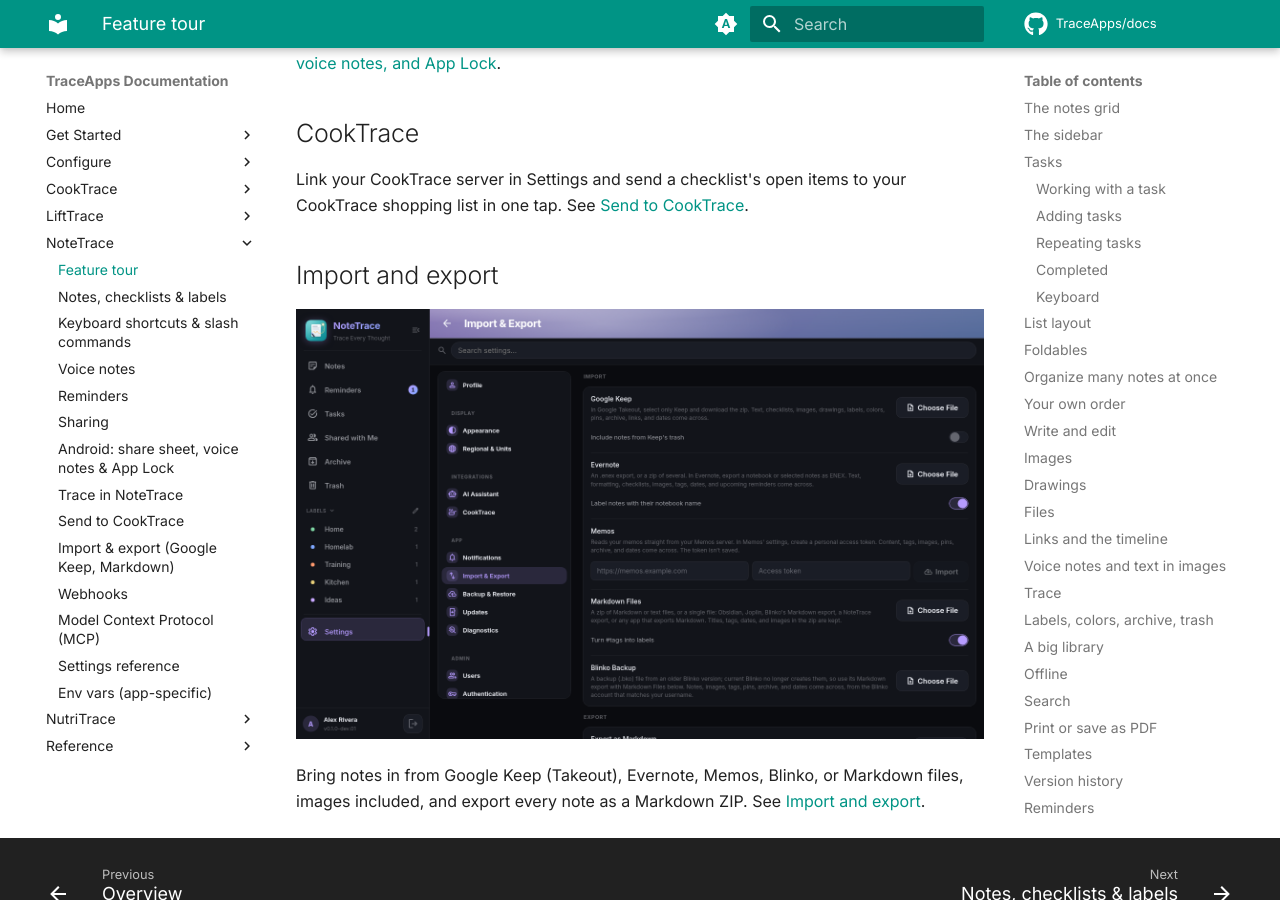
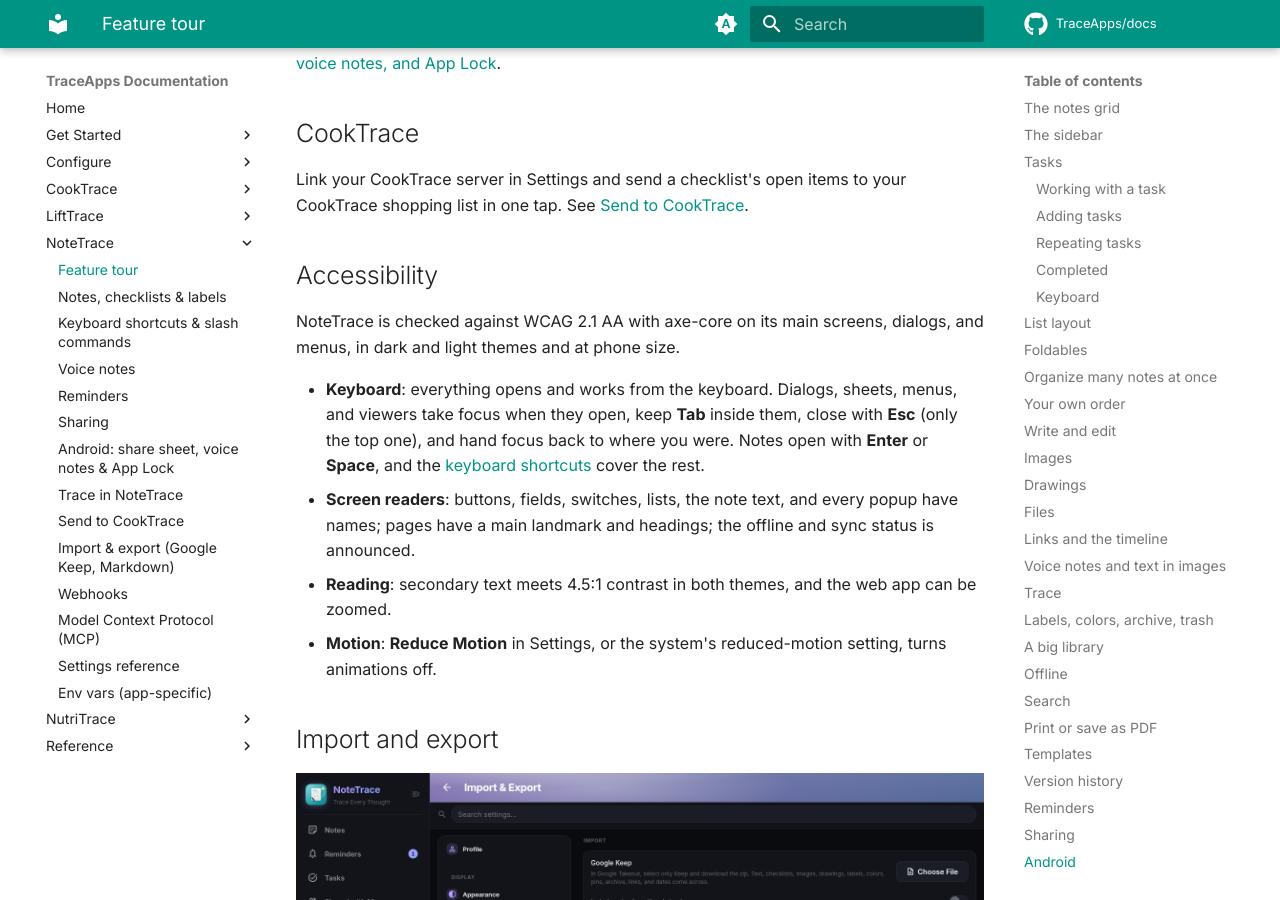
Before and after one commit to TraceApps/docs, an MkDocs documentation site: the page built from docs/notetrace/features.md, in a window 1280 px wide and 900 px high, scrolled down 14181 px. Built offline with MkDocs 1.6.1 and Material for MkDocs 9.7.7, drawn with Linux system fonts in a browser that asks for light colours; comment, search, counter and statistics services are not loaded.

Commit message:
NoteTrace: accessibility

```diff
--- a/docs/notetrace/features.md
+++ b/docs/notetrace/features.md
@@ -227,6 +227,15 @@ The Android app works fully offline in local mode, or syncs with your server. Sh
 
 Link your CookTrace server in Settings and send a checklist's open items to your CookTrace shopping list in one tap. See [Send to CookTrace](cooktrace.md).
 
+## Accessibility {#accessibility}
+
+NoteTrace is checked against WCAG 2.1 AA with axe-core on its main screens, dialogs, and menus, in dark and light themes and at phone size.
+
+- **Keyboard**: everything opens and works from the keyboard. Dialogs, sheets, menus, and viewers take focus when they open, keep **Tab** inside them, close with **Esc** (only the top one), and hand focus back to where you were. Notes open with **Enter** or **Space**, and the [keyboard shortcuts](shortcuts.md) cover the rest.
+- **Screen readers**: buttons, fields, switches, lists, the note text, and every popup have names; pages have a main landmark and headings; the offline and sync status is announced.
+- **Reading**: secondary text meets 4.5:1 contrast in both themes, and the web app can be zoomed.
+- **Motion**: **Reduce Motion** in Settings, or the system's reduced-motion setting, turns animations off.
+
 ## Import and export {#import}
 
 ![Import and Export settings](../assets/img/notetrace/05-import-export.png)
```
Also changed, not shown: docs/notetrace/index.md (+1 -0 lines).
